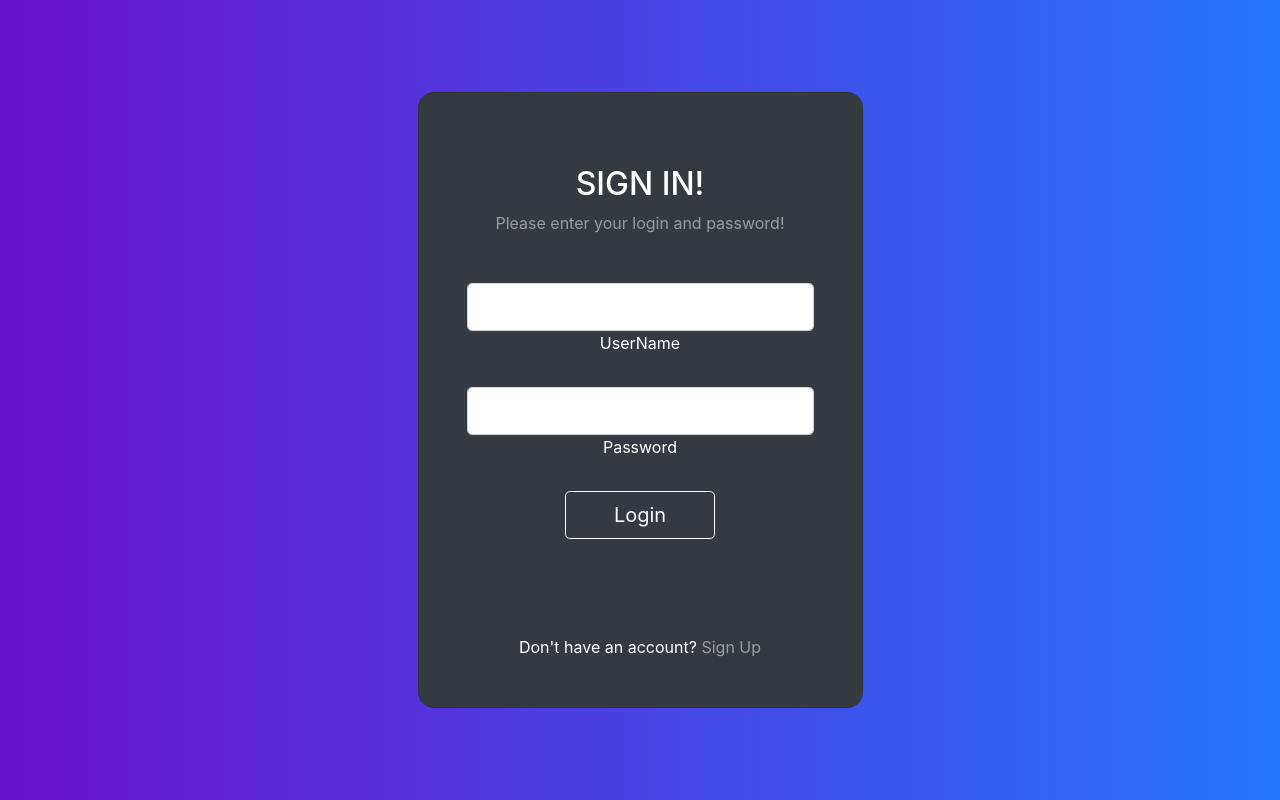
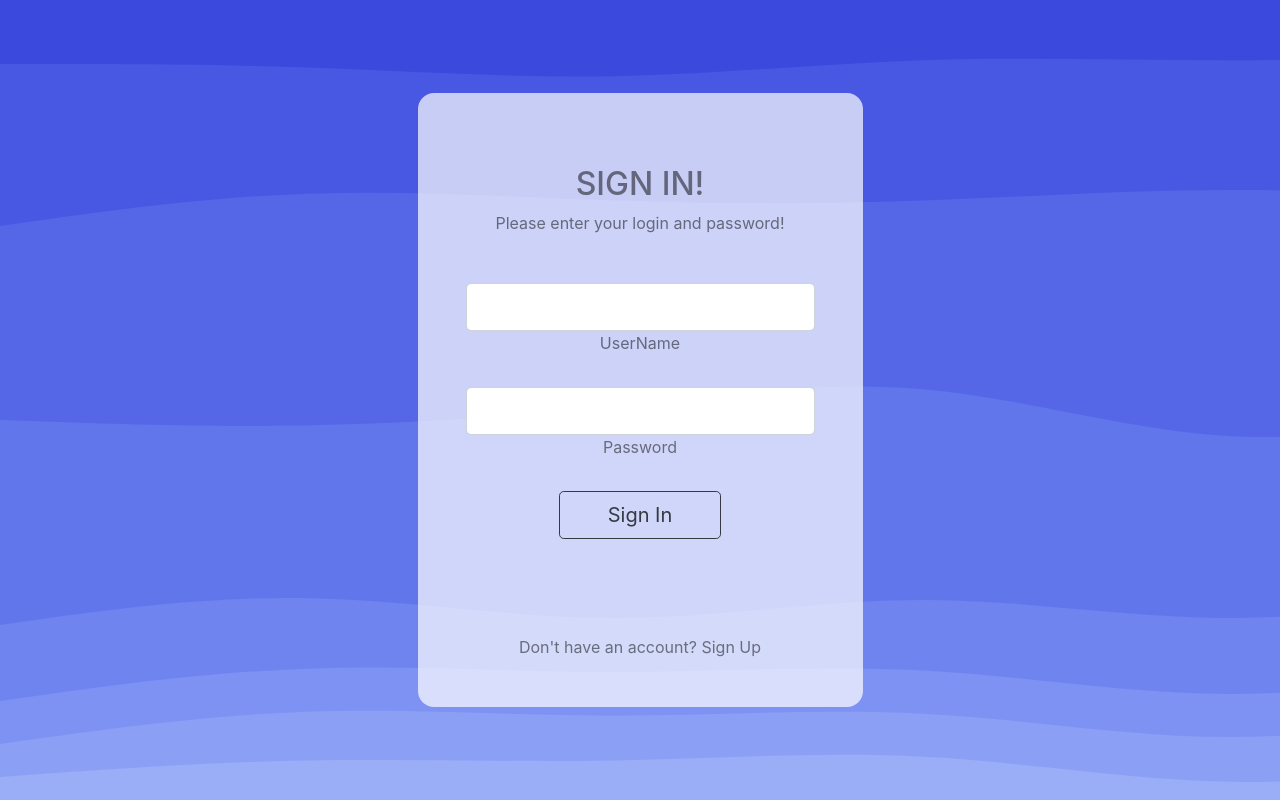
Before and after one commit to Ilcenco/SecuredMess, an ASP.NET Core app: page /signin/signin in a window 1280 px wide. Run offline with ASP.NET Core 8, Linux system fonts and the light colour scheme.

Commit message:
signin and signup pages design fix

```diff
--- a/SecuredMess/Pages/Shared/_LogLayout.cshtml
+++ b/SecuredMess/Pages/Shared/_LogLayout.cshtml
@@ -2,8 +2,8 @@
 <html>
 <head>
     <link rel="stylesheet" href="https://cdnjs.cloudflare.com/ajax/libs/font-awesome/5.15.3/css/all.min.css" integrity="sha512-iBBXm8fW90+nuLcSKlbmrPcLa0OT92xO1BIsZ+ywDWZCvqsWgccV3gFoRBv0z+8dLJgyAHIhR35VZc2oM/gI1w==" crossorigin="anonymous" />
+    <link rel="stylesheet" href="~/css/SignInCss.css" />
     <link rel="stylesheet" href="~/lib/bootstrap/dist/css/bootstrap.min.css" />
-    <link rel="stylesheet" href="~/css/SignInCss.css" />
 
     <meta name="viewport" content="width=device-width" />
     <title>@ViewBag.Title</title>
--- a/SecuredMess/Pages/SignIn/SignIn.cshtml
+++ b/SecuredMess/Pages/SignIn/SignIn.cshtml
@@ -7,11 +7,11 @@
     <div class="container py-5 h-100">
         <div class="row d-flex justify-content-center align-items-center h-100">
             <div class="col-12 col-md-8 col-lg-6 col-xl-5">
-                <div class="card bg-dark text-white" style="border-radius: 1rem;">
+                <div class="cardcss text-black-50" style="border-radius: 1rem;">
                     <div class="card-body p-5 text-center">
                         <div class="mb-md-5 mt-md-4 pb-5">
                             <h2 class="fw-bold mb-2 text-uppercase">Sign In!</h2>
-                            <p class="text-white-50 mb-5">Please enter your login and password!</p>
+                            <p class="text-black-50 mb-5">Please enter your login and password!</p>
                             <div id="signInError" hidden>
                                 Check your credentials!
                             </div>
@@ -26,11 +26,11 @@
                                     <label class="form-label" for="typePassword">Password</label>
                                 </div>
 
-                                <button class="btn btn-outline-light btn-lg px-5" type="submit">Login</button>
+                                <button class="btn btn-outline-dark btn-lg px-5" type="submit">Sign In</button>
                             </form>
                         </div>
                         <div>
-                            <p class="mb-0">Don't have an account? <a href="https://localhost:44324/signup/signup" class="text-white-50 fw-bold">Sign Up</a></p>
+                            <p class="mb-0">Don't have an account? <a href="https://localhost:44324/signup/signup" class="text-black-50 fw-bold">Sign Up</a></p>
                         </div>
 
                     </div>
--- a/SecuredMess/wwwroot/css/SignInCss.css
+++ b/SecuredMess/wwwroot/css/SignInCss.css
@@ -1,10 +1,5 @@
 .gradient-custom {
-    /* fallback for old browsers */
-    background: #6a11cb;
-    /* Chrome 10-25, Safari 5.1-6 */
-    background: -webkit-linear-gradient(to right, rgba(106, 17, 203, 1), rgba(37, 117, 252, 1));
-    /* W3C, IE 10+/ Edge, Firefox 16+, Chrome 26+, Opera 12+, Safari 7+ */
-    background: linear-gradient(to right, rgba(106, 17, 203, 1), rgba(37, 117, 252, 1))
+    background-image: url(/images/stacked-waves-haikei.svg);
 }
 
 label.error {
@@ -23,3 +18,7 @@ html, body {
     text-align:center;
     color:red;
 }
+
+.cardcss {
+    background: rgba(255, 255, 255, 0.7);
+}
```
Also changed, not shown: SecuredMess/Pages/SignUp/SignUp.cshtml (+4 -4 lines), SecuredMess/wwwroot/css/DashBoard.css (+7 -6 lines).
